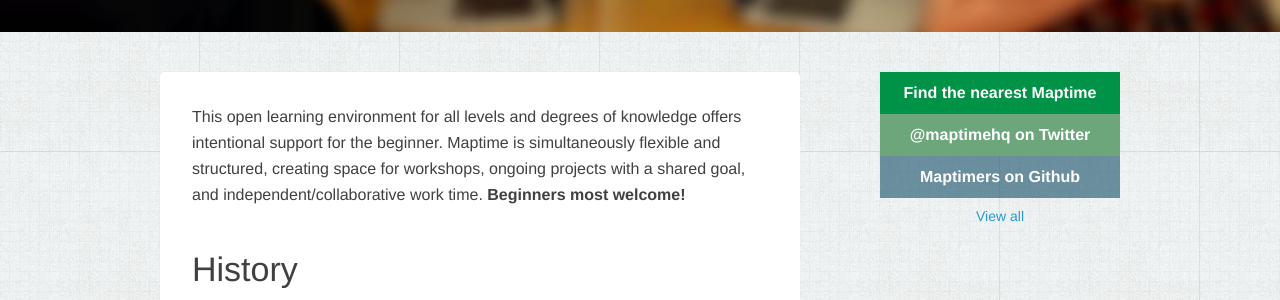
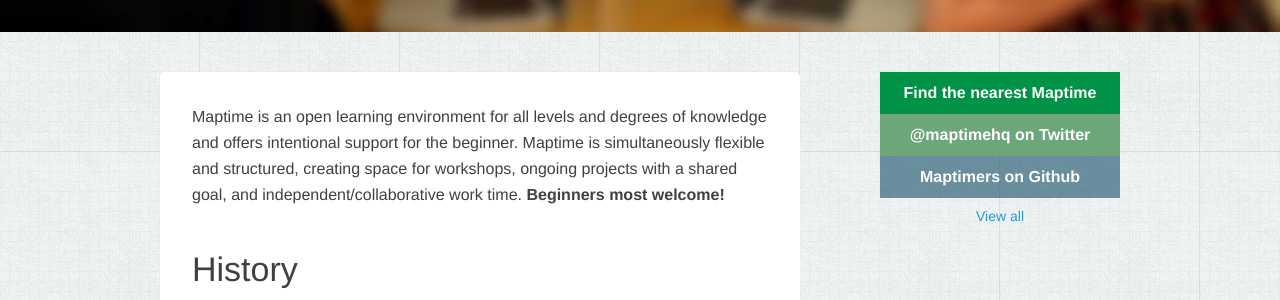
Before and after one commit to maptime/maptime.github.io, a Jekyll site: the page built from about/index.html, in a window 1280 px wide. Shown: the part 448-748 px from the top of the page. Built offline with Jekyll 4.4.1, drawn with Linux system fonts in a browser that asks for light colours.

Commit message:
updates text

```diff
--- a/about/index.html
+++ b/about/index.html
@@ -3,7 +3,7 @@
 title: About
 description: "This open learning environment for all levels and degrees of knowledge offers intentional support for the beginner. Maptime is simultaneously flexible and structured, creating space for workshops, ongoing projects with a shared goal, and independent/collaborative work time. Beginners most welcome!"
 ---
-<p>This open learning environment for all levels and degrees of knowledge offers intentional support for the beginner. Maptime is simultaneously flexible and structured, creating space for workshops, ongoing projects with a shared goal, and independent/collaborative work time. <strong>Beginners most welcome!</strong></p>
+<p>Maptime is an open learning environment for all levels and degrees of knowledge and offers intentional support for the beginner. Maptime is simultaneously flexible and structured, creating space for workshops, ongoing projects with a shared goal, and independent/collaborative work time. <strong>Beginners most welcome!</strong></p>
 
 <h2>History</h2>
 <p>Maptime was started as an idea at the&nbsp;<a href="http://stateofthemap.us/">2013 State of the Map US</a>&nbsp;conference in response to talk by Alyssa Wright challenging the lack of diversity in OpenStreetMap contributions. Inspired and wanting to become a better mapmaker too, Beth decided that she wanted to make time, once a week, to get together with friends&nbsp;and make maps. Camille liked the idea and helped to host the first one at Stamen’s office.</p>
```
